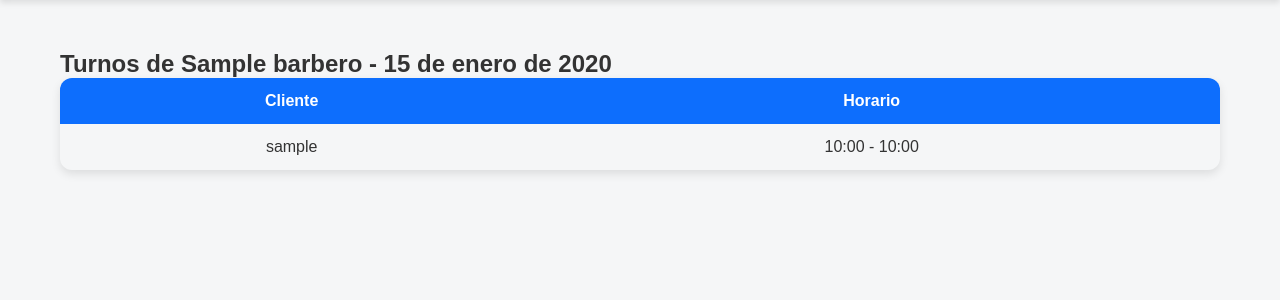
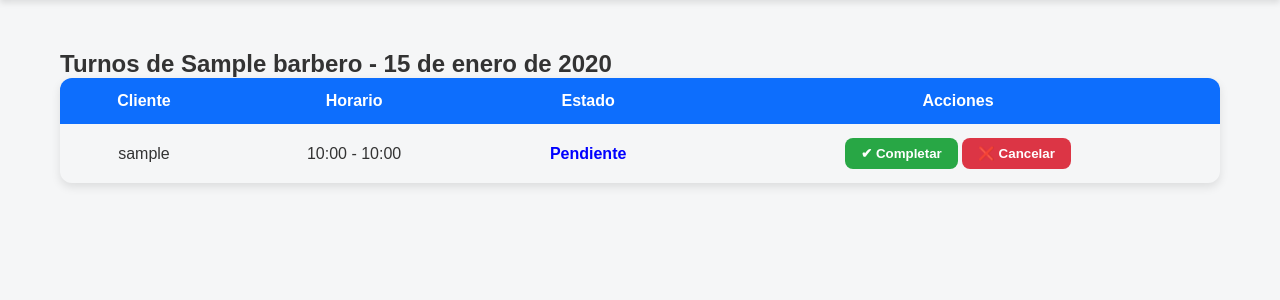
Before and after one commit to edwin-bur17/BarberProject, a Django app: template turno/templates/turno/panel_barbero.html in a window 1280 px wide. Shown: the part 47-347 px from the top of the page. Run offline with Django 4.2, Linux system fonts and the light colour scheme; tables that the repository leaves empty hold one stand-in row (values such as "Sample post"); the template is opened without the code that fills it: values that come from a table or form of the project are taken from there, most other values are stand-ins (such as "Sample title", 1, 10 or a date in 2020).

Commit message:
ya se el barbero puede marcar como atendido los turnos

```diff
--- a/turno/models.py
+++ b/turno/models.py
@@ -6,7 +6,6 @@ User = settings.AUTH_USER_MODEL
 
 class Barbero(models.Model):
     usuario = models.OneToOneField(User, on_delete=models.CASCADE, null=True, blank=True)
- # 👈 Relación con el usuario
     nombre = models.CharField(max_length=100)
     especialidad = models.CharField(max_length=200)
 
@@ -18,17 +17,24 @@ class Barbero(models.Model):
 
 
 class Reserva(models.Model):
+    ESTADOS = [
+        ("pendiente", "Pendiente"),
+        ("completado", "Completado"),
+        ("cancelado", "Cancelado"),
+    ]
+
     barbero = models.ForeignKey(Barbero, on_delete=models.CASCADE)
     cliente = models.ForeignKey(User, on_delete=models.CASCADE)
     fecha = models.DateField()
     hora_inicio = models.TimeField()
     hora_fin = models.TimeField()
+    estado = models.CharField(max_length=20, choices=ESTADOS, default="pendiente")
 
     class Meta:
         unique_together = ("barbero", "fecha", "hora_inicio")
 
     def __str__(self):
-        return f"Reserva de {self.cliente} con {self.barbero} el {self.fecha} a las {self.hora_inicio}"
+        return f"Reserva de {self.cliente} con {self.barbero} el {self.fecha} a las {self.hora_inicio} - {self.estado}"
 
 
 class ListaEspera(models.Model):
--- a/turno/templates/turno/panel_barbero.html
+++ b/turno/templates/turno/panel_barbero.html
@@ -11,6 +11,8 @@
       <tr>
         <th>Cliente</th>
         <th>Horario</th>
+        <th>Estado</th>
+        <th>Acciones</th>
       </tr>
     </thead>
     <tbody>
@@ -18,6 +20,29 @@
         <tr>
           <td>{{ r.cliente.username }}</td>
           <td>{{ r.hora_inicio }} - {{ r.hora_fin }}</td>
+          <td>
+            {% if r.estado == "pendiente" %}
+              <span style="color: blue; font-weight: bold;">Pendiente</span>
+            {% elif r.estado == "completado" %}
+              <span style="color: green; font-weight: bold;">Completado</span>
+            {% else %}
+              <span style="color: red; font-weight: bold;">Cancelado</span>
+            {% endif %}
+          </td>
+          <td>
+            {% if r.estado == "pendiente" %}
+              <form method="post" action="{% url 'turno:actualizar_estado' r.id %}" style="display:inline;">
+                {% csrf_token %}
+                <input type="hidden" name="estado" value="completado">
+                <button type="submit" class="btn btn-success btn-sm">✔ Completar</button>
+              </form>
+              <form method="post" action="{% url 'turno:actualizar_estado' r.id %}" style="display:inline;">
+                {% csrf_token %}
+                <input type="hidden" name="estado" value="cancelado">
+                <button type="submit" class="btn btn-danger btn-sm">❌ Cancelar</button>
+              </form>
+            {% endif %}
+          </td>
         </tr>
       {% endfor %}
     </tbody>
--- a/turno/urls.py
+++ b/turno/urls.py
@@ -6,6 +6,7 @@ from . import views
 app_name = "turno"
 
 urlpatterns = [
+    path("reserva/<int:id>/estado/", views.actualizar_estado, name="actualizar_estado"),
     path("panel-barbero/", views.panel_barbero, name="panel_barbero"),
 
     path("barbero/<int:id_barbero>/atender/<int:id_turno>/", views.atender_turno, name="atender_turno"),
```
Also changed, not shown: turno/views.py (+10 -0 lines).
